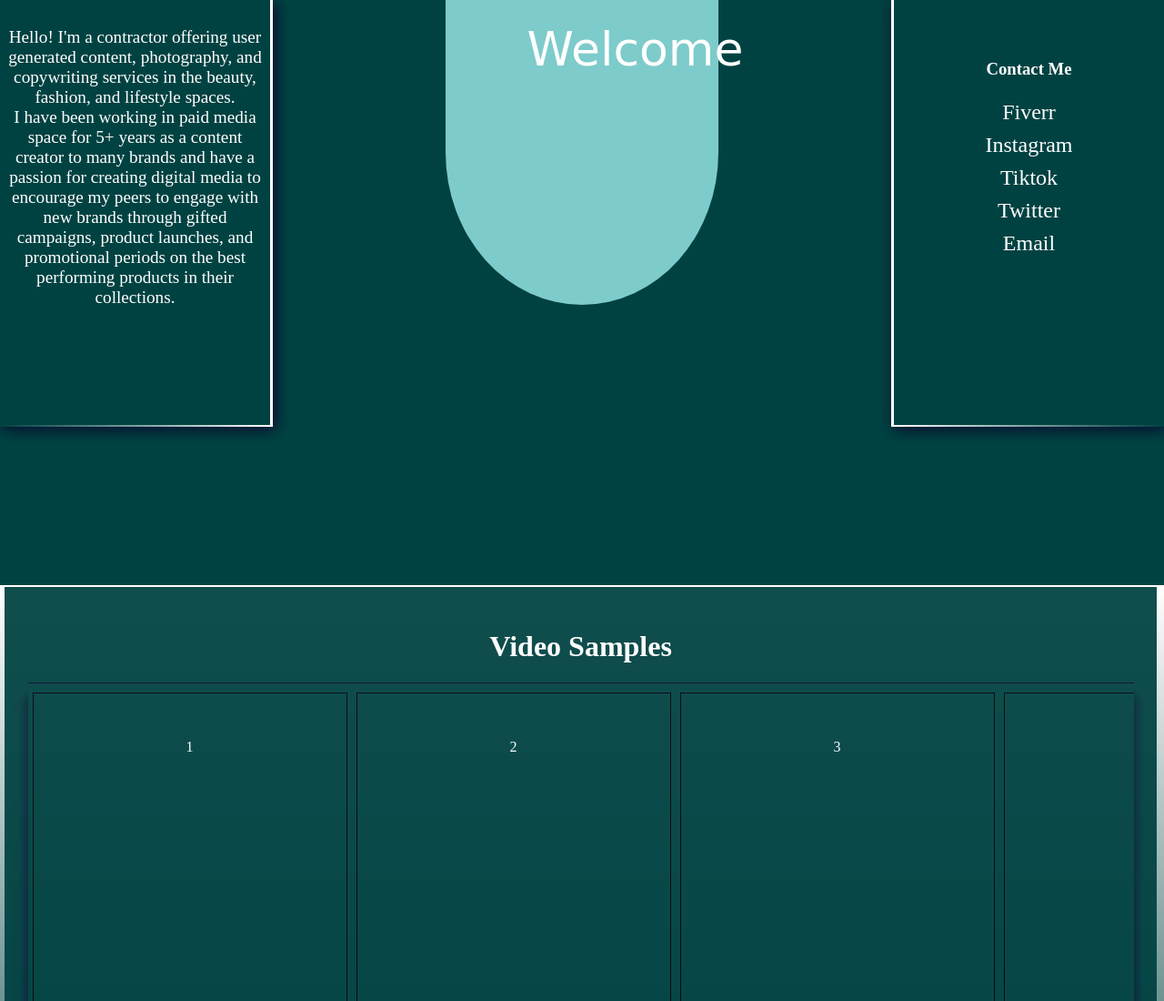
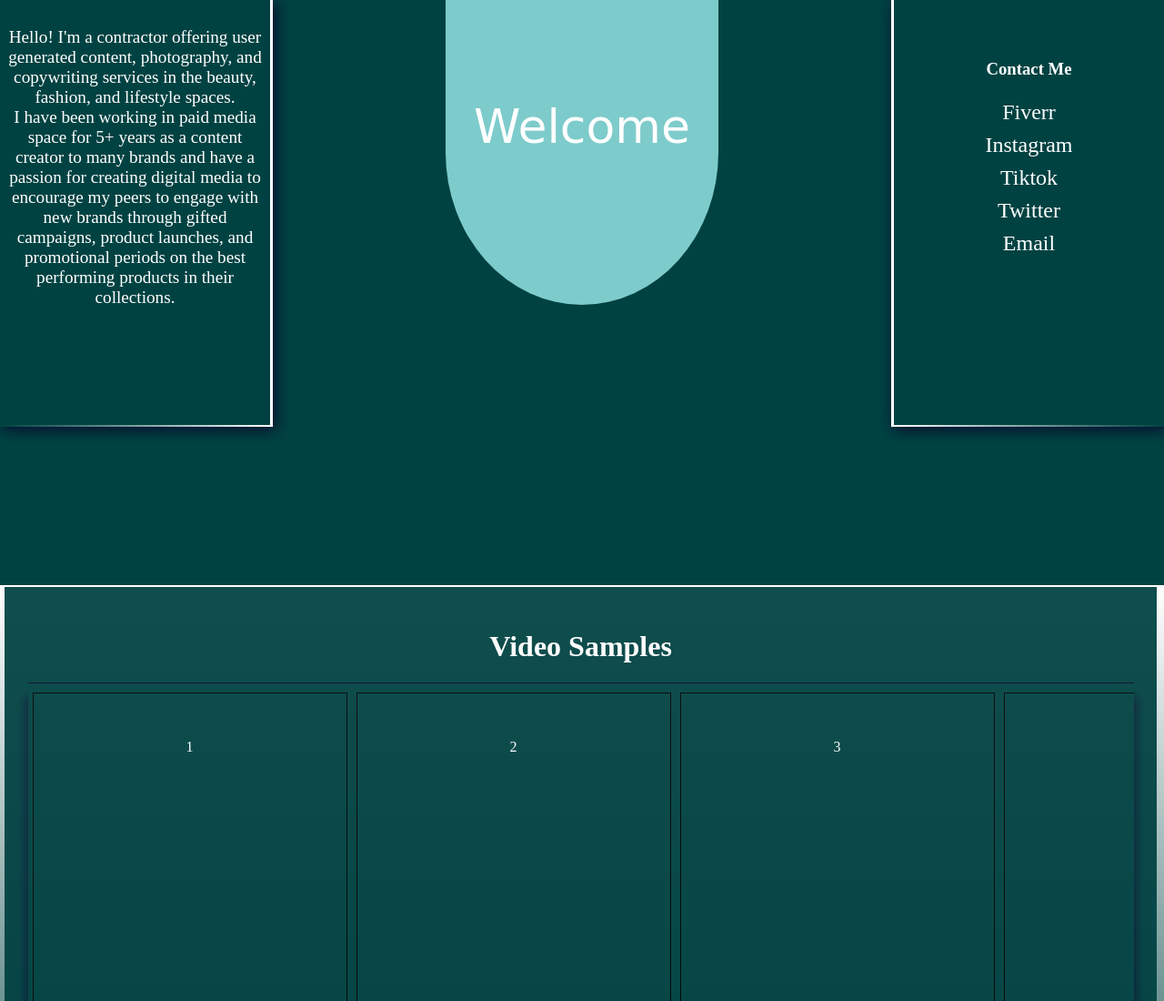
Before and after one commit to 1ttrium/PortfolioPage, a plain HTML site: page index.html in a window 1280 px wide. Shown: the top 1100 px of the page at 91% size. Drawn offline with Linux system fonts and the light colour scheme; a web font is replaced by a local one.

Commit message:
cosmetic changes in heading

```diff
--- a/index.html
+++ b/index.html
@@ -62,8 +62,7 @@ html {
     font-family: 'Mrs Saint Delafield', cursive;
     font-size: 52px;
     margin: 0 7%;
-    position: absolute;
-    top: 3vh;
+    margin-top: 3vh;
     z-index: 1;
 }
 
@@ -230,7 +229,7 @@ ul {
     <div id="paneInner"><p style="padding-top:3vh;">Hello! I'm a contractor offering user generated content, photography, and copywriting services in the beauty, fashion, and lifestyle spaces.</p> <p>I have been working in paid media space for 5+ years as a content creator to many brands and have a passion for creating digital media to encourage my peers to engage with new brands through gifted campaigns, product launches, and promotional periods on the best performing products in their collections.</p></div>
 
     </div>
-<div id="frame"> <p>Welcome</p></div>
+<div id="frame"><p>Welcome</p></div>
 <div id="pane2">
 <div id="paneInner" style="float: right;">
     <ul style="padding-top:3vh;"><h3>Contact Me</h3>
```
